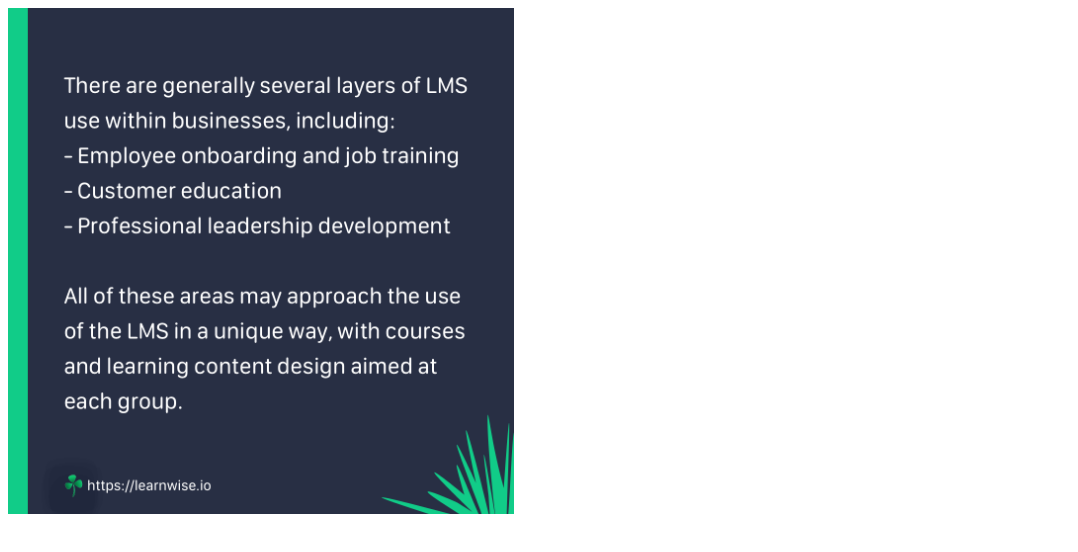
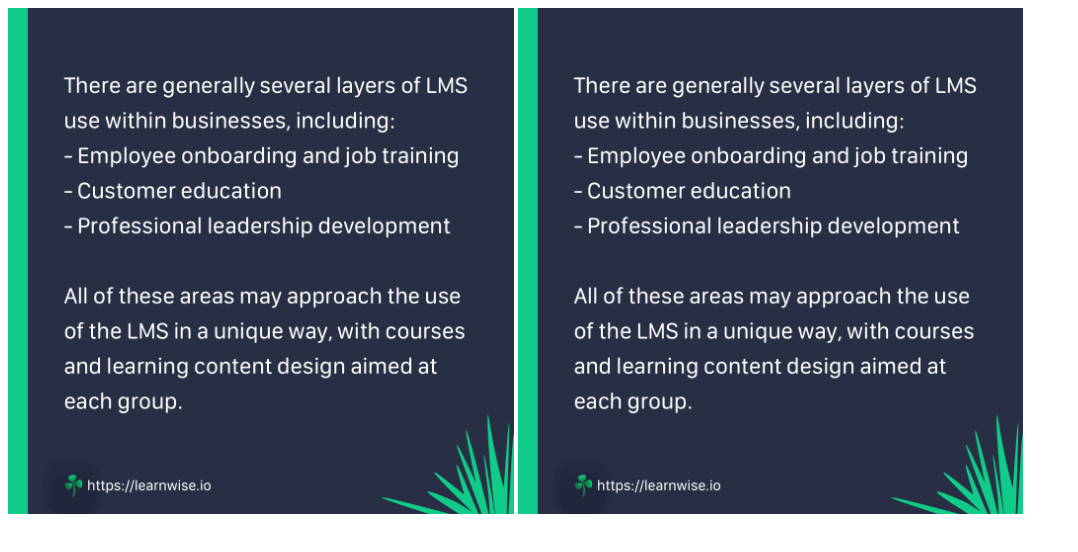
Before and after one commit to maryamghorbani/ImageZoom2, a plain HTML site: page index.html in a window 1280 px wide. Shown: the whole page, without its empty margins (0-1078 px from the left). Drawn offline with Linux system fonts and the light colour scheme; a web font is replaced by a local one.

Commit message:
add second image and zoom it

```diff
--- a/css/vanilla-zoom.css
+++ b/css/vanilla-zoom.css
@@ -1,7 +1,7 @@
 * {box-sizing: border-box;}
 
 
-#myimage {
+#myimage, #myimage2 {
     width: 40%;
 }
 .img-zoom-lens {
--- a/index.html
+++ b/index.html
@@ -13,6 +13,8 @@
 
     <img id="myimage" src="images/post3-slide2.png" alt="image">
 
+    <img id="myimage2" src="images/post3-slide2.png" alt="image">
+
     <script src="js/vanilla-zoom.js"></script>
     <script src="js/script.js"></script>
 </body>
--- a/js/script.js
+++ b/js/script.js
@@ -1 +1,3 @@
 vanillaZoom.init('#myimage')
+
+vanillaZoom.init('#myimage2')
```
